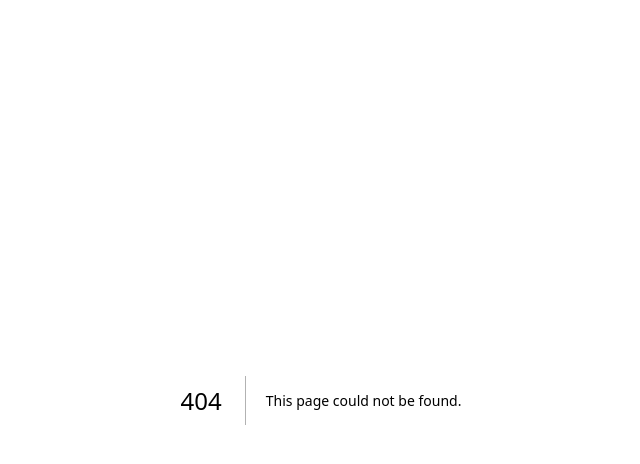
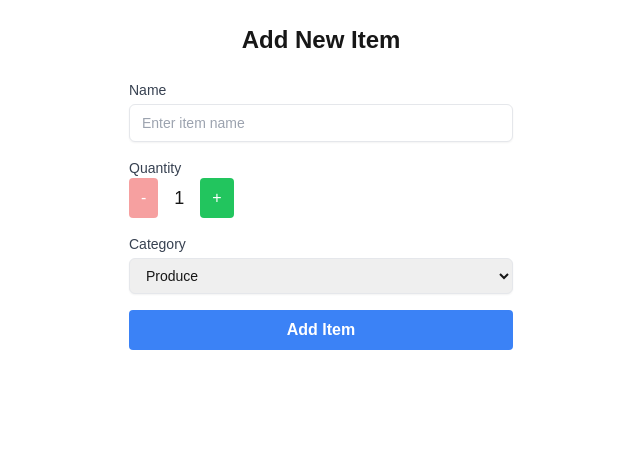
Before and after one commit to Anmol200-3/cprg306-assignments, a Next.js app: page /week-5 in a window 1280 px wide. Before the commit this address had no page. Shown: the top 464 px of the page, without its empty margins (319-959 px from the left). Built offline with nearby package versions, Linux system fonts and the light colour scheme.

Commit message:
Add files via upload

```diff
--- /dev/null
+++ b/app/week-5/new-item.js
@@ -0,0 +1,123 @@
+'use client';
+
+import { useState } from 'react';
+
+export default function NewItem() {
+  // State variables
+  const [name, setName] = useState(''); // Name field
+  const [quantity, setQuantity] = useState(1); // Quantity (from Week 4)
+  const [category, setCategory] = useState('Produce'); // Category field
+
+  // Increment function for quantity
+  const increment = () => {
+    if (quantity < 20) {
+      setQuantity(quantity + 1);
+    }
+  };
+
+  // Decrement function for quantity
+  const decrement = () => {
+    if (quantity > 1) {
+      setQuantity(quantity - 1);
+    }
+  };
+
+  // Form submission handler
+  const handleSubmit = (e) => {
+    e.preventDefault(); // Prevent default form submission behavior
+    const item = { name, quantity, category }; // Create the item object
+    console.log(item); // Log the item to the console
+    alert(`Item Added:\nName: ${name}\nQuantity: ${quantity}\nCategory: ${category}`); // Display an alert
+    setName(''); // Reset name
+    setQuantity(1); // Reset quantity
+    setCategory('Produce'); // Reset category
+  };
+
+  return (
+    <div className="flex flex-col items-center justify-center p-6 space-y-6">
+      <h1 className="text-2xl font-bold">Add New Item</h1>
+      <form onSubmit={handleSubmit} className="w-full max-w-sm space-y-4">
+        {/* Name Field */}
+        <div>
+          <label htmlFor="name" className="block text-sm font-medium text-gray-700">
+            Name
+          </label>
+          <input
+            id="name"
+            type="text"
+            value={name}
+            onChange={(e) => setName(e.target.value)}
+            required
+            className="mt-1 block w-full px-3 py-2 border rounded-md shadow-sm focus:ring-indigo-500 focus:border-indigo-500 sm:text-sm"
+            placeholder="Enter item name"
+          />
+        </div>
+
+        {/* Quantity */}
+        <div>
+          <label className="block text-sm font-medium text-gray-700">Quantity</label>
+          <div className="flex items-center space-x-4">
+            <button
+              type="button"
+              onClick={decrement}
+              disabled={quantity === 1}
+              className={`px-3 py-2 bg-red-500 text-white rounded ${quantity === 1 ? 'opacity-50 cursor-not-allowed' : ''}`}
+            >
+              -
+            </button>
+            <span className="text-lg">{quantity}</span>
+            <button
+              type="button"
+              onClick={increment}
+              disabled={quantity === 20}
+              className={`px-3 py-2 bg-green-500 text-white rounded ${quantity === 20 ? 'opacity-50 cursor-not-allowed' : ''}`}
+            >
+              +
+            </button>
+          </div>
+        </div>
+
+        {/* Category Field */}
+        <div>
+          <label htmlFor="category" className="block text-sm font-medium text-gray-700">
+            Category
+          </label>
+          <select
+            id="category"
+            value={category}
+            onChange={(e) => setCategory(e.target.value)}
+            className="mt-1 block w-full px-3 py-2 border rounded-md shadow-sm focus:ring-indigo-500 focus:border-indigo-500 sm:text-sm"
+          >
+            {[
+              'Produce',
+              'Dairy',
+              'Bakery',
+              'Meat',
+              'Frozen Foods',
+              'Canned Goods',
+              'Dry Goods',
+              'Beverages',
+              'Snacks',
+              'Household',
+              'Other',
+            ].map((option) => (
+              <option key={option} value={option}>
+                {option}
+              </option>
+            ))}
+          </select>
+        </div>
+
+        {/* Submit Button */}
+        <div>
+          <button
+            type="submit"
+            className="w-full px-4 py-2 bg-blue-500 text-white font-bold rounded hover:bg-blue-600"
+          >
+            Add Item
+          </button>
+        </div>
+      </form>
+    </div>
+  );
+}
--- /dev/null
+++ b/app/week-5/page.js
@@ -0,0 +1,12 @@
+// Import the NewItem component from the same folder
+import NewItem from './new-item';
+
+// Define the Next.js page component
+export default function Page() {
+  return (
+    <div>
+      {/* Render the NewItem component */}
+      <NewItem />
+    </div>
+  );
+}
```
